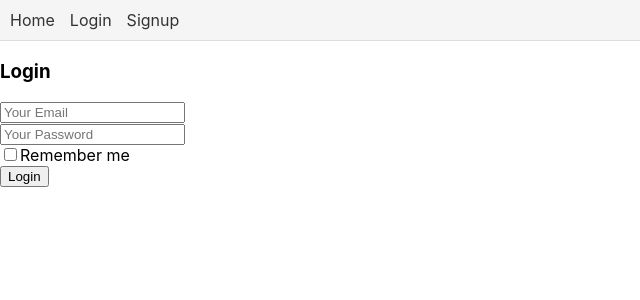
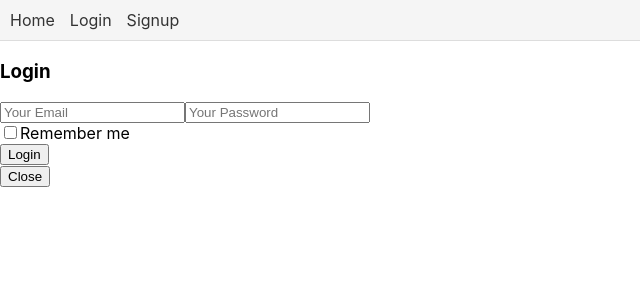
Before and after one commit to drdracool/AutumaDecem, a React (Create React App) app in the folder frontend/: page /login in a window 1280 px wide. Shown: the top 300 px of the page, without its empty margins (0-640 px from the left). Built offline with nearby package versions, Linux system fonts and the light colour scheme.

Commit message:
Add login modal

```diff
--- a/frontend/src/App.js
+++ b/frontend/src/App.js
@@ -4,7 +4,7 @@ import "./App.css";
 import Home from "./components/Home";
 import Post from "./components/Post";
 import Header from "./components/Header";
-import Login from "./pages/Login";
+import Login from "./components/LoginModal";
 import Signup from "./pages/Signup";
 import Profile from "./pages/Profile";
 
--- a/frontend/src/components/Header.js
+++ b/frontend/src/components/Header.js
@@ -1,4 +1,4 @@
-import React from "react";
+import React, { useState, useEffect } from "react";
 import { Link } from "react-router-dom";
 import "./Header.css";
 
--- /dev/null
+++ b/frontend/src/components/LoginModal.js
@@ -0,0 +1,82 @@
+import React, { useState } from "react";
+
+const LoginModal = ({ onClose, onLogin }) => {
+  const [email, setEmail] = useState("");
+  const [password, setPassword] = useState("");
+  const [error, setError] = useState("");
+  const [remember, setRemember] = useState(false);
+
+  const handleSubmit = async (e) => {
+    e.preventDefault();
+
+    try {
+      // Send a POST request to the /login endpoint with the user's information
+      const response = await fetch("/login", {
+        method: "POST",
+        headers: {
+          "Content-Type": "application/json",
+        },
+        body: JSON.stringify({ email, password, remember }),
+      });
+
+      if (!response.ok) {
+        const errorText = await response.text();
+        setError(errorText);
+        return;
+      }
+
+      const data = await response.json();
+      localStorage.setItem("token", data.token);
+      localStorage.setItem("userName", data.username);
+      onLogin(data.username);
+      onClose();
+    } catch (err) {
+      setError("Error logging in");
+    }
+  };
+
+  return (
+    <div className="modal-overlay">
+      <div className="modal-content">
+        <h3>Login</h3>
+        {error && <p className="error">{error}</p>}
+        <form onSubmit={handleSubmit}>
+          {/* useActionState is used to update state based on the result of a form action. */}
+          <input
+            className="input"
+            type="email"
+            name="email"
+            placeholder="Your Email"
+            autoFocus=""
+            value={email}
+            onChange={(e) => setEmail(e.target.value)}
+            required
+          />
+
+          <input
+            className="input"
+            type="password"
+            name="password"
+            placeholder="Your Password"
+            value={password}
+            onChange={(e) => setPassword(e.target.value)}
+            required
+          />
+
+          <div>
+            <label className="checkbox">
+              <input type="checkbox" name="remember" />
+              Remember me
+            </label>
+          </div>
+          <button type="submit">Login</button>
+        </form>
+        <button onClick={onClose} className="close-button">
+          Close
+        </button>
+      </div>
+    </div>
+  );
+};
+
+export default LoginModal;
--- a/frontend/src/pages/Login.js
+++ /dev/null
@@ -1,76 +0,0 @@
-import React from "react";
-
-const Login = () => {
-  const handleSubmit = async (e) => {
-    e.preventDefault();
-    const email = e.target.email.value;
-    const password = e.target.password.value;
-    const remember = e.target.remember.checked;
-
-    try {
-      // Send a POST request to the /login endpoint with the user's information
-      const response = await fetch("/login", {
-        method: "POST",
-        headers: {
-          "Content-Type": "application/json",
-        },
-        body: JSON.stringify({ email, password, remember }),
-      });
-
-      if (!response.ok) {
-        const errorText = await response.text();
-        console.error("Error response from server:", errorText);
-        alert("Login failed. Please try again.");
-        return;
-      }
-
-      const data = await response.json();
-      localStorage.setItem("token", data.token);
-      alert("Login successful!");
-    } catch (err) {
-      console.error("Error logging in", err);
-      alert("An unexpected error occurred.");
-    }
-  };
-
-  return (
-    <div>
-      <h3>Login</h3>
-      <div>
-        <form onSubmit={handleSubmit}>
-          {/* useActionState is used to update state based on the result of a form action. */}
-          <div>
-            <div>
-              <input
-                className="input"
-                type="email"
-                name="email"
-                placeholder="Your Email"
-                autoFocus=""
-              />
-            </div>
-          </div>
-          <div>
-            <div>
-              <input
-                className="input"
-                type="password"
-                name="password"
-                placeholder="Your Password"
-              />
-            </div>
-          </div>
-          <div>
-            <label className="checkbox">
-              <input type="checkbox" name="remember" />
-              Remember me
-            </label>
-          </div>
-          <button className="button">Login</button>
-        </form>
-      </div>
-    </div>
-  );
-};
-
-export default Login;
```
Also changed, not shown: 1 other file (tests, documents, lock files or other folders).
